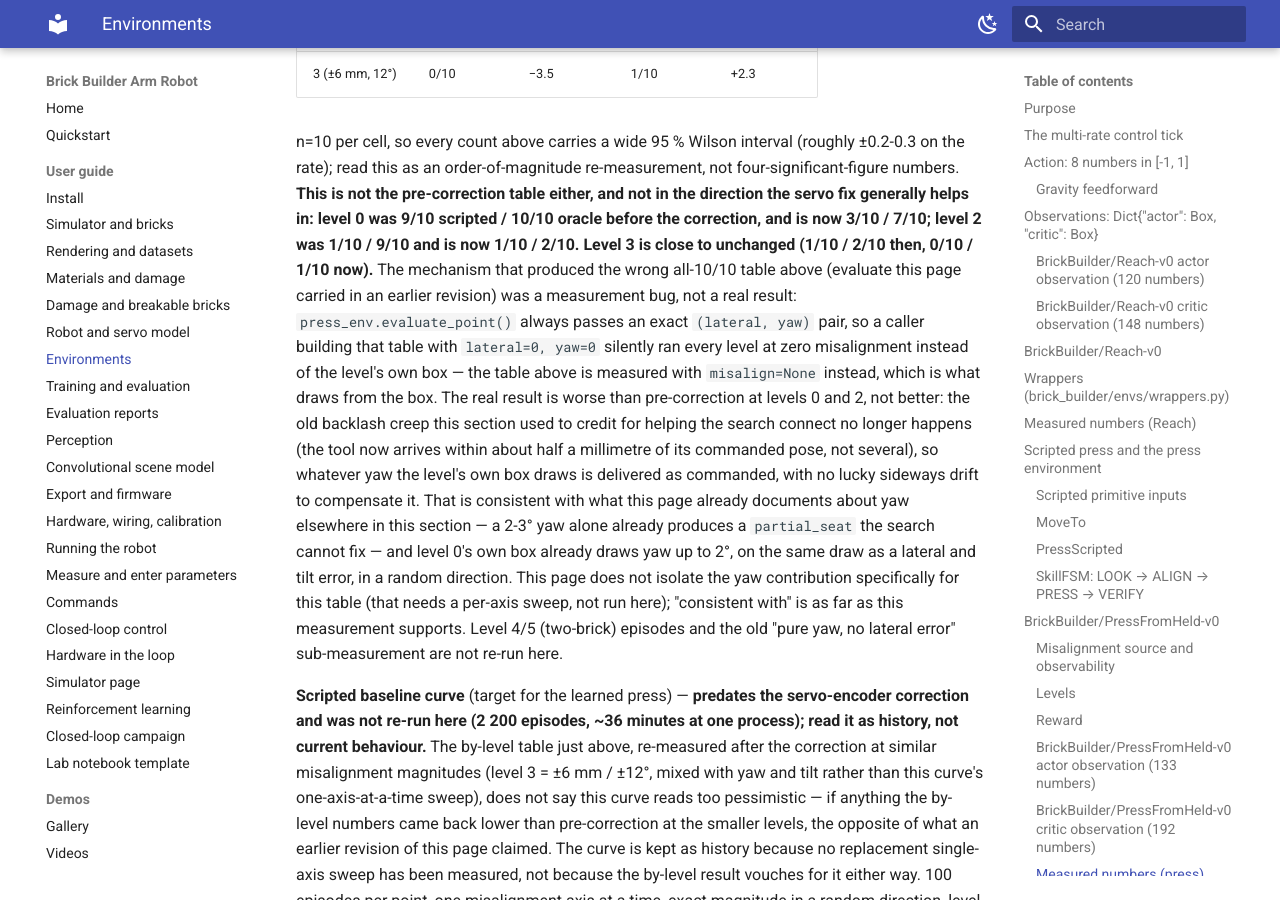
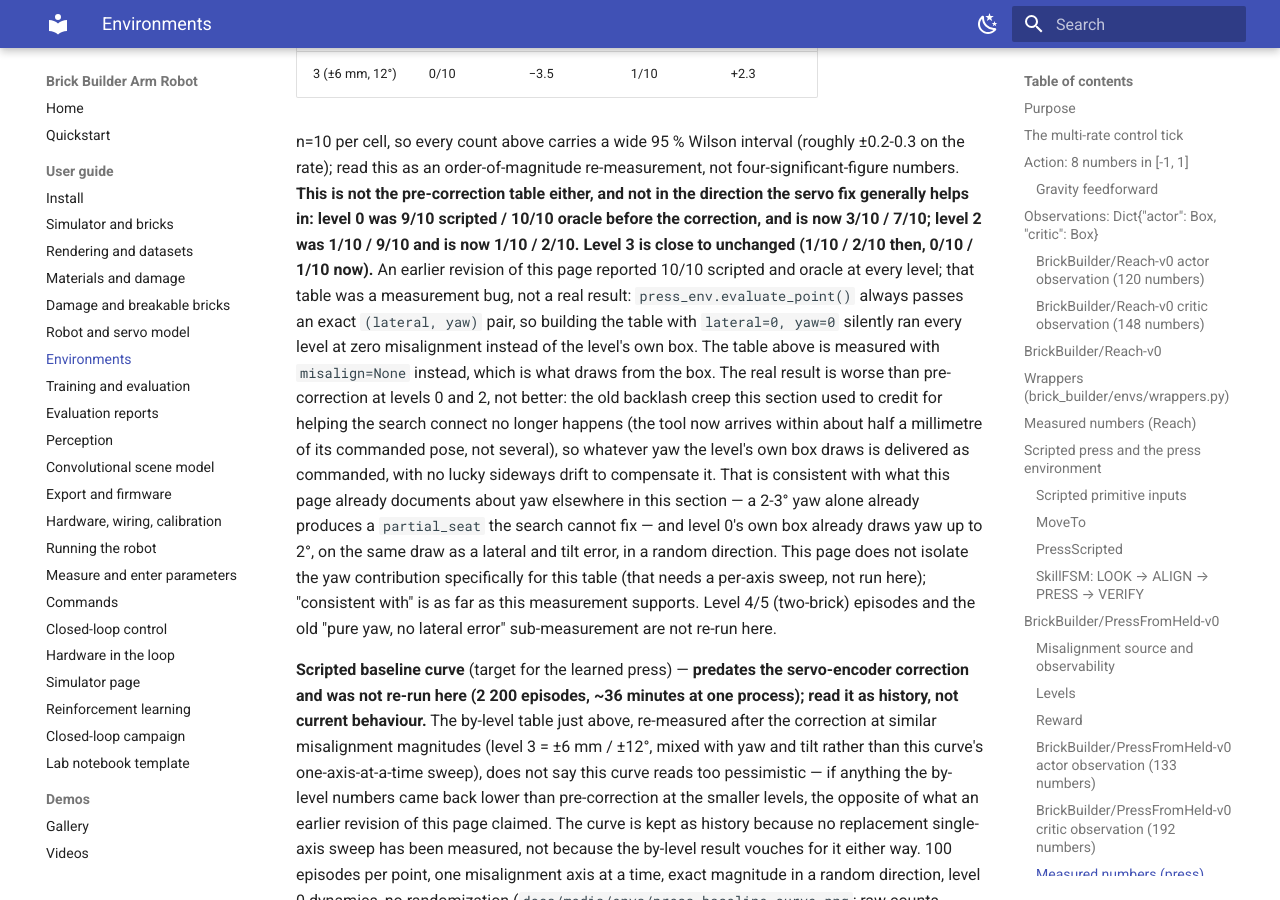
Before and after one commit to k-h-nunn/brick-builder-arm-robot, an MkDocs documentation site: the page built from docs/guide/04-environments.md, in a window 1280 px wide and 900 px high, scrolled down 16525 px. Built offline with MkDocs 1.6.1 and Material for MkDocs 9.7.7, drawn with Linux system fonts in a browser that asks for light colours.

Commit message:
Fix a garbled sentence in the press-table correction note
Co-Authored-By: Claude Sonnet 5 <noreply@anthropic.com>
Claude-Session: https://claude.ai/code/session_01HD3mMEkNC6Z1TH7gLTdMMh

```diff
--- a/docs/guide/04-environments.md
+++ b/docs/guide/04-environments.md
@@ -452,12 +452,12 @@ rate); read this as an order-of-magnitude re-measurement, not four-significant-f
 **This is not the pre-correction table either, and not in the direction the servo fix generally
 helps in: level 0 was 9/10 scripted / 10/10 oracle before the correction, and is now 3/10 / 7/10;
 level 2 was 1/10 / 9/10 and is now 1/10 / 2/10. Level 3 is close to unchanged (1/10 / 2/10 then,
-0/10 / 1/10 now).** The mechanism that produced the wrong all-10/10 table above (evaluate this
-page carried in an earlier revision) was a measurement bug, not a real result:
-`press_env.evaluate_point()` always passes an exact `(lateral, yaw)` pair, so a caller building
-that table with `lateral=0, yaw=0` silently ran every level at zero misalignment instead of the
-level's own box — the table above is measured with `misalign=None` instead, which is what draws
-from the box. The real result is worse than pre-correction at levels 0 and 2, not better: the
+0/10 / 1/10 now).** An earlier revision of this page reported 10/10 scripted and oracle at every
+level; that table was a measurement bug, not a real result: `press_env.evaluate_point()` always
+passes an exact `(lateral, yaw)` pair, so building the table with `lateral=0, yaw=0` silently ran
+every level at zero misalignment instead of the level's own box. The table above is measured with
+`misalign=None` instead, which is what draws from the box. The real result is worse than
+pre-correction at levels 0 and 2, not better: the
 old backlash creep this section used to credit for helping the search connect no longer happens
 (the tool now arrives within about half a millimetre of its commanded pose, not several), so
 whatever yaw the level's own box draws is delivered as commanded, with no lucky sideways drift to
```
